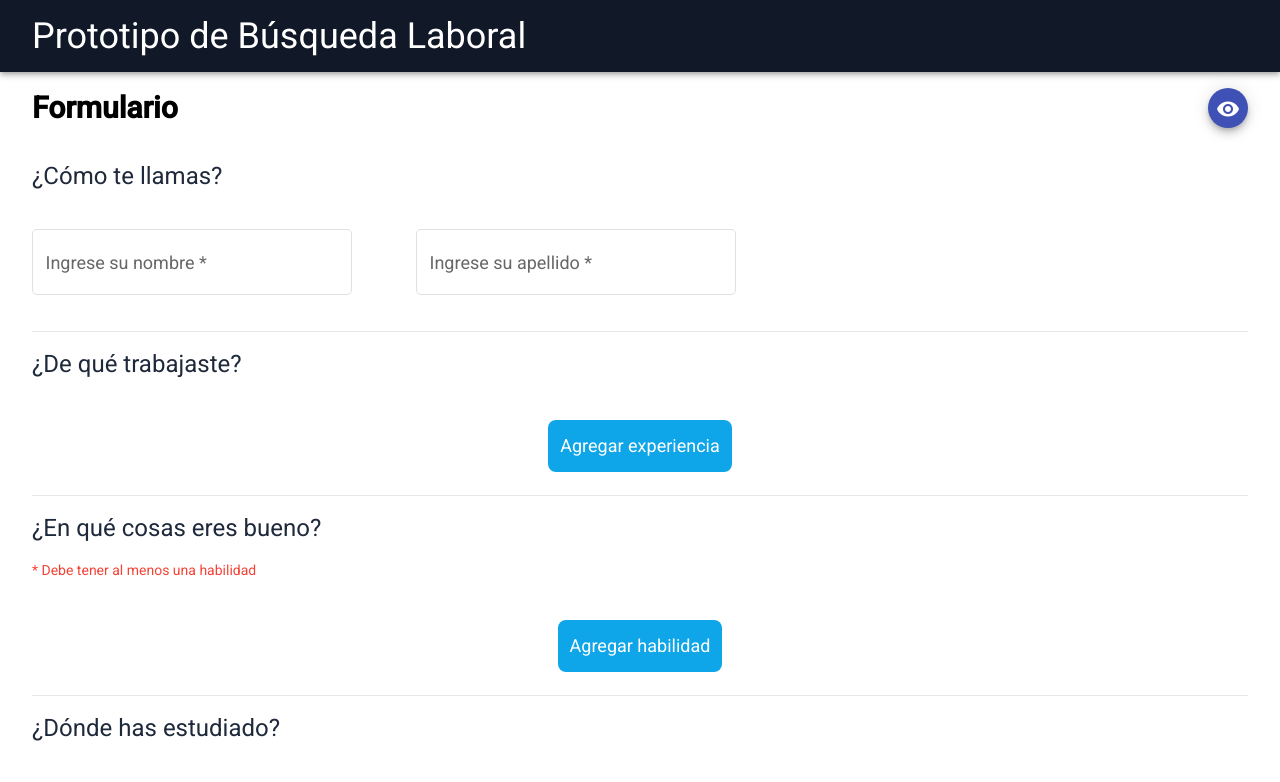
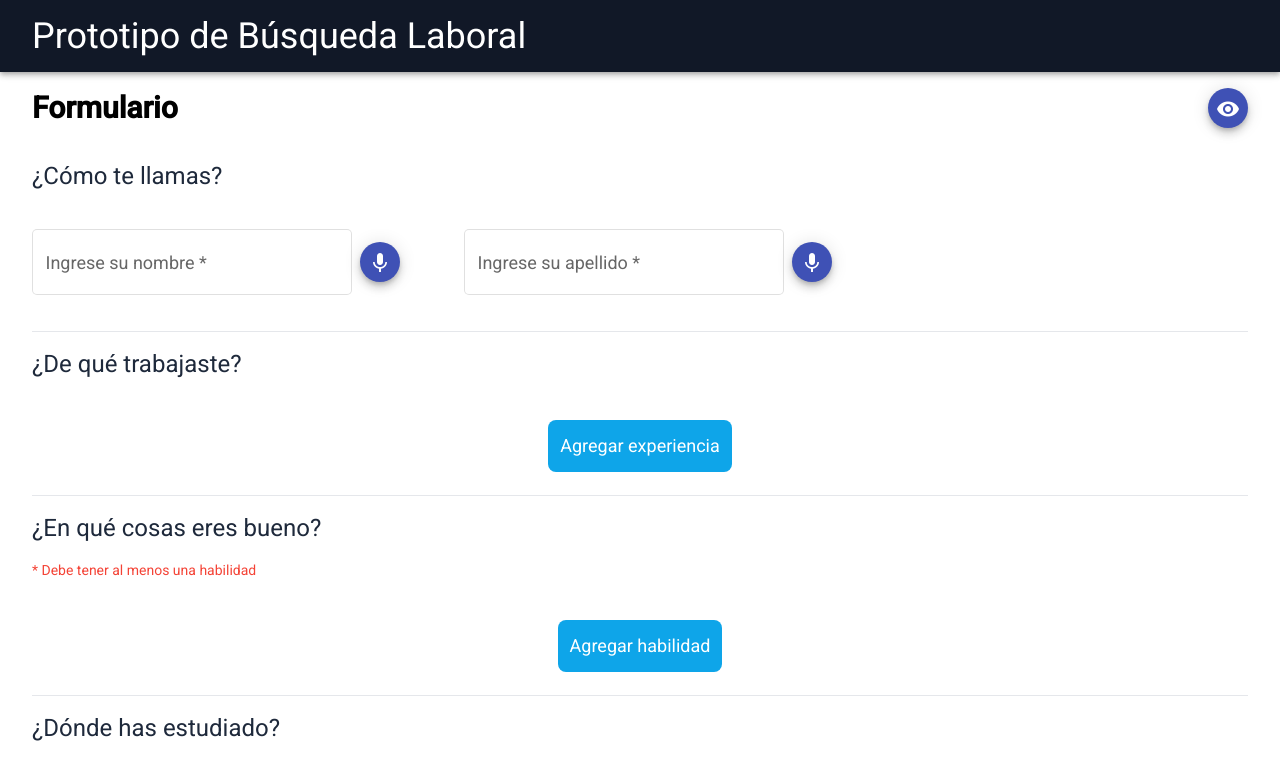
Before and after one commit to DevEzequiel14/busqueda-laboral-discapacidad-front, an Angular app: page /form in a window 1280 px wide. Shown: the top 782 px of the page. Built offline with nearby package versions, Linux system fonts and the light colour scheme.

Commit message:
- Implementada la funcionalidad de reconocimiento de voz para apellido y nombre. - Los usuarios ahora pueden dictar su apellido y nombre directamente en los campos del formulario.

```diff
--- a/package.json
+++ b/package.json
@@ -21,6 +21,7 @@
     "@angular/platform-browser": "~13.3.0",
     "@angular/platform-browser-dynamic": "~13.3.0",
     "@angular/router": "~13.3.0",
+    "annyang": "^2.6.1",
     "rxjs": "~7.5.0",
     "tslib": "^2.3.0",
     "zone.js": "~0.11.4"
--- a/src/app/pages/form/form.component.html
+++ b/src/app/pages/form/form.component.html
@@ -4,8 +4,7 @@
       [ngClass]="{'text-lg': !increaseFontSize, 'text-3xl': increaseFontSize}">
       <h2 class="font-black text-3xl">Formulario</h2>
       <div class="flex space-x-4">
-        <button class="btn-margin" color="primary" mat-mini-fab (click)="increaseLetterSize()"
-        matTooltip="Ajustar el tamaño de letra">
+        <button color="primary" mat-mini-fab (click)="increaseLetterSize()" matTooltip="Ajustar el tamaño de letra">
           <mat-icon>
             <span class="material-icons-outlined"> visibility </span>
           </mat-icon>
@@ -19,23 +18,39 @@
       </div>
     </div>
     <div class="flex-1 flex-wrap space-y-4 md:flex md:space-y-0 md:space-x-16">
-      <div [ngClass]="{'text-lg': !increaseFontSize, 'text-3xl': increaseFontSize}">
+      <div [ngClass]="{'text-lg': !increaseFontSize, 'text-3xl': increaseFontSize}" class="flex items-center">
         <mat-form-field appearance="outline" class="w-full md:w-80">
           <mat-label>Ingrese su nombre</mat-label>
-          <input matInput formControlName="firstname" type="text" placeholder="Ezequiel"
-            (input)="onInputKeyPress($event, 'firstname')" />
+          <input matInput formControlName="firstname" type="text" placeholder="Ezequiel" />
           <mat-error *ngIf="form.get('firstname')?.hasError('required')">El nombre es obligatorio</mat-error>
           <mat-error *ngIf="form.get('firstname')?.hasError('invalidFormat')">Solo se permiten letras</mat-error>
         </mat-form-field>
+        <div [ngClass]="{'recognition': flagRecognitionFirstName}">
+          <button color="primary" mat-mini-fab (click)="startVoiceRecognition('firstname')"
+            [ngClass]="{'margin': !flagRecognitionFirstName}">
+            <mat-icon>
+              <span class="material-icons-outlined"> mic </span>
+            </mat-icon>
+          </button>
+          <span *ngIf="flagRecognitionFirstName"> Grabando...</span>
+        </div>
       </div>
-      <div [ngClass]="{'text-lg': !increaseFontSize, 'text-3xl': increaseFontSize}" class="mb-16">
+      <div [ngClass]="{'text-lg': !increaseFontSize, 'text-3xl': increaseFontSize}" class="mb-16 flex items-center">
         <mat-form-field appearance="outline" class="w-full md:w-80">
           <mat-label>Ingrese su apellido</mat-label>
-          <input matInput formControlName="lastname" type="text" placeholder="Chorolque"
-            (input)="onInputKeyPress($event, 'lastname')" />
+          <input matInput formControlName="lastname" type="text" placeholder="Chorolque" />
           <mat-error *ngIf="form.get('lastname')?.hasError('required')">El apellido es obligatorio</mat-error>
           <mat-error *ngIf="form.get('lastname')?.hasError('invalidFormat')">Solo se permiten letras</mat-error>
         </mat-form-field>
+        <div [ngClass]="{'recognition': flagRecognitionLastName}">
+          <button color="primary" mat-mini-fab (click)="startVoiceRecognition('lastname')"
+            [ngClass]="{'margin': !flagRecognitionLastName}">
+            <mat-icon>
+              <span class="material-icons-outlined"> mic </span>
+            </mat-icon>
+          </button>
+          <span *ngIf="flagRecognitionLastName"> Grabando...</span>
+        </div>
       </div>
     </div>
     <!--  -->
--- a/src/app/pages/form/form.component.scss
+++ b/src/app/pages/form/form.component.scss
@@ -9,3 +9,17 @@
   justify-content: center;
   align-items: center;
 }
+
+.margin {
+  margin-left: 0.5rem !important;
+  margin-bottom: 1.5rem !important;
+}
+
+.recognition {
+  display: flex;
+  flex-direction: column;
+  justify-content: center;
+  align-items: center;
+  padding-bottom: 1.34375em;
+  padding-left: 0.5rem;
+}
--- a/src/app/pages/form/form.component.ts
+++ b/src/app/pages/form/form.component.ts
@@ -5,6 +5,8 @@ import { FormBuilder, FormGroup, Validators } from '@angular/forms';
 import { MatDialog, MatDialogConfig } from '@angular/material/dialog';
 import { Router } from '@angular/router';
 import { DialogAddComponent } from 'src/app/shared/components/dialog-add/dialog-add.component';
+import * as annyang from 'annyang';
+
 
 @Component({
   selector: 'app-form',
@@ -20,7 +22,9 @@ export class FormComponent implements OnInit {
   languageList: any[] = []
   increaseFontSize = false;
   flag = false;
-  formBackup: any
+  formBackup: any;
+  flagRecognitionFirstName = false;
+  flagRecognitionLastName = false;
 
   constructor(
     private formBuilder: FormBuilder,
@@ -151,4 +155,32 @@ export class FormComponent implements OnInit {
     }
     event.stopPropagation();
   }
+
+  startVoiceRecognition(field: string) {
+    if (annyang) {
+      // Define the commands for annyang
+      this.flagRecognitionFirstName = field === 'firstname' ? true : false
+      this.flagRecognitionLastName = field === 'lastname' ? true : false
+      annyang.removeCommands();
+      let commands = {
+        '*text': (text: string) => {
+          this.form.controls[field].patchValue(text)
+        }
+      };
+
+      // Add the commands to annyang
+      annyang.addCommands(commands);
+      annyang.setLanguage('es-ES');
+      // Start listening
+      annyang.start();
+      setTimeout(() => {
+        annyang.abort();
+        this.flagRecognitionFirstName = false
+        this.flagRecognitionLastName = false
+      }, 5000);
+
+    } else {
+      alert('Speech recognition not supported in this browser.');
+    }
+  }
 }
```
Also changed, not shown: annyang.d.ts (added, +13 -0 lines), 1 other file (tests, documents, lock files or other folders).
